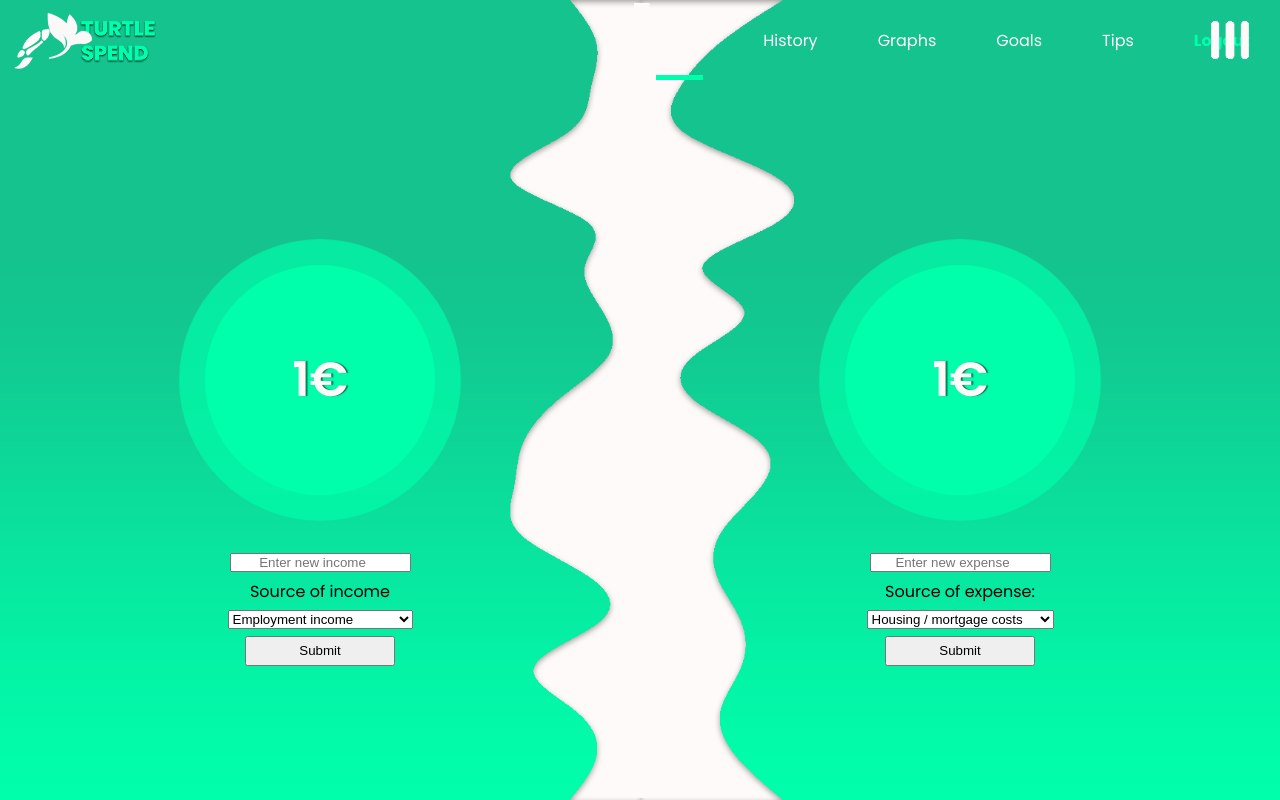
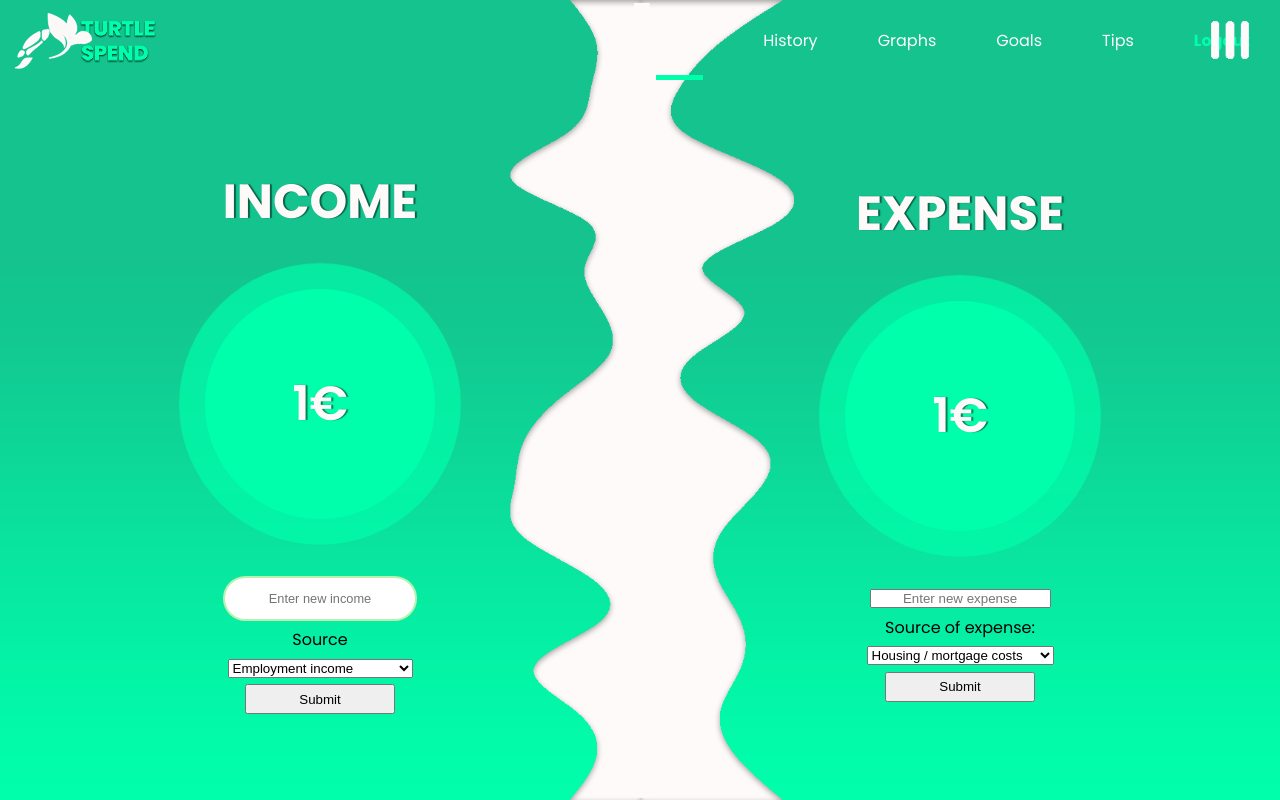
Before and after one commit to AlanWes/Budget-Managment-App, a Django app: page /home/ in a window 1280 px wide. Run offline with Django 4.2, Linux system fonts and the light colour scheme; a user stored in the database is signed in; tables that the repository leaves empty hold one stand-in row (values such as "Sample post").

Commit message:
style home, change home view

```diff
--- a/src_projects/Project_Budget/login_register_app/views.py
+++ b/src_projects/Project_Budget/login_register_app/views.py
@@ -6,6 +6,7 @@ from django.contrib.auth import authenticate,login,logout
 from django.contrib.auth.decorators import login_required
 from django.views.decorators.csrf import csrf_exempt, csrf_protect
 from .models import Income, Profile, Expense
+from decimal import Decimal
 
 # Graphs
 from datetime import datetime
@@ -71,13 +72,13 @@ def HomePage(request):
         new_expense = request.POST.get('new_expense')
 
         if new_income is not None and new_income != '':
-            new_income = int(new_income)
+            new_income = Decimal(new_income)
             user_profile.money += new_income
             Income.objects.create(user=user_profile.user, amount=new_income, source=income_source)
             user_profile.save()
 
         if new_expense is not None and new_expense != '':
-            new_expense = int(new_expense)
+            new_expense = Decimal(new_expense)
             user_profile.spend += new_expense
             user_profile.money -= new_expense
             Expense.objects.create(user=user_profile.user, amount=new_expense, source=expense_source)
@@ -86,7 +87,7 @@ def HomePage(request):
         money = user_profile.money
         expense = user_profile.spend
 
-    return render(request, 'home.html', {'money': format(money, '.2f') if money % 1 != 0 else int(money), 'expense': format(expense, '.2f') if expense % 1 != 0 else int(expense)})
+    return render(request, 'home.html', {'money': "{:.2f}".format(money).rstrip('0').rstrip('.'), 'expense': "{:.2f}".format(expense).rstrip('0').rstrip('.')})
 
 def LogoutPage(request):
     logout(request)
--- a/src_projects/Project_Budget/static/css/home.css
+++ b/src_projects/Project_Budget/static/css/home.css
@@ -27,6 +27,14 @@ body {
 
 .underline {
   border-bottom: 5px solid rgb(0, 255, 171);
+}
+
+/* input type number */
+
+input[type=number]::-webkit-inner-spin-button,
+input[type=number]::-webkit-outer-spin-button {
+    -webkit-appearance: none;
+    margin: 0;
 }
 
 /* ANIMATIONS */
@@ -125,6 +133,15 @@ body {
 .income-section form input {
   margin: 0.5em;
   text-align: center;
+  padding: 1em;
+  border-radius: 2em;
+  border: 2px solid rgb(184, 241, 176);
+  font-size: 0.8em;
+  z-index: 2;
+}
+
+.income-section form input:focus {
+  outline: none;
 }
 
 .income-section form label {
@@ -181,7 +198,13 @@ body {
   font-size: 3em;
   font-weight: 600;
   color: rgb(255,250,250);
-  text-shadow: 2px 0px 1px rgba(13, 125, 90, 1);
+  text-shadow: 2px 0px 1px rgb(0,0,0, 0.5);
+}
+
+.income-section .income-title {
+  color: rgb(255,250,250);
+  font-size: 1.5em;
+  text-shadow: 2px 0px 1px rgb(0,0,0, 0.5);
 }
 
 /* SPEND SECTION */
@@ -261,7 +284,13 @@ body {
   font-size: 3em;
   font-weight: 600;
   color: rgb(255,250,250);
-  text-shadow: 2px 0px 1px rgba(13, 125, 90, 1);
+  text-shadow: 2px 0px 1px rgb(0,0,0, 0.5);
+}
+
+.spend-section .spend-title {
+  color: rgb(255,250,250);
+  font-size: 1.5em;
+  text-shadow: 2px 0px 1px rgb(0,0,0, 0.5);
 }
 
 /* MEDIA */
--- a/src_projects/Project_Budget/templates/home.html
+++ b/src_projects/Project_Budget/templates/home.html
@@ -28,13 +28,16 @@
             <div class="income-section">
                 <form action="" method="POST">
                     {% csrf_token %}
+                    <div class="income-title">
+                        <h1>INCOME</h1>
+                    </div>
                     <div class="income-how">
                         <h1>{{ money }}€</h1>
                         <div class="circle"></div>
                         <div class="circle-grow"></div>
                     </div>
-                    <input type="number" name="new_income" placeholder="Enter new income" required>
-                    <label for="source-income">Source of income</label>
+                    <input type="number" step="0.01" name="new_income" placeholder="Enter new income" required>
+                    <label for="source-income">Source</label>
                     <select name="source-income">
                         <option value="employment">Employment income</option>
                         <option value="business">Business income</option>
@@ -50,12 +53,15 @@
             <div class="spend-section">
                 <form action="" method="POST">
                     {% csrf_token %}
+                    <div class="spend-title">
+                        <h1>EXPENSE</h1>
+                    </div>
                     <div class="spend-how">
                         <h1>{{ expense }}€</h1>
                         <div class="circle"></div>
                         <div class="circle-grow"></div>
                     </div>
-                    <input type="number" name="new_expense" placeholder="Enter new expense" required>
+                    <input type="number" step="0.01" name="new_expense" placeholder="Enter new expense" required>
                     <label for="source-expense">Source of expense:</label>
                     <select name="source-expense">
                         <option value="house">Housing / mortgage costs</option>
```
